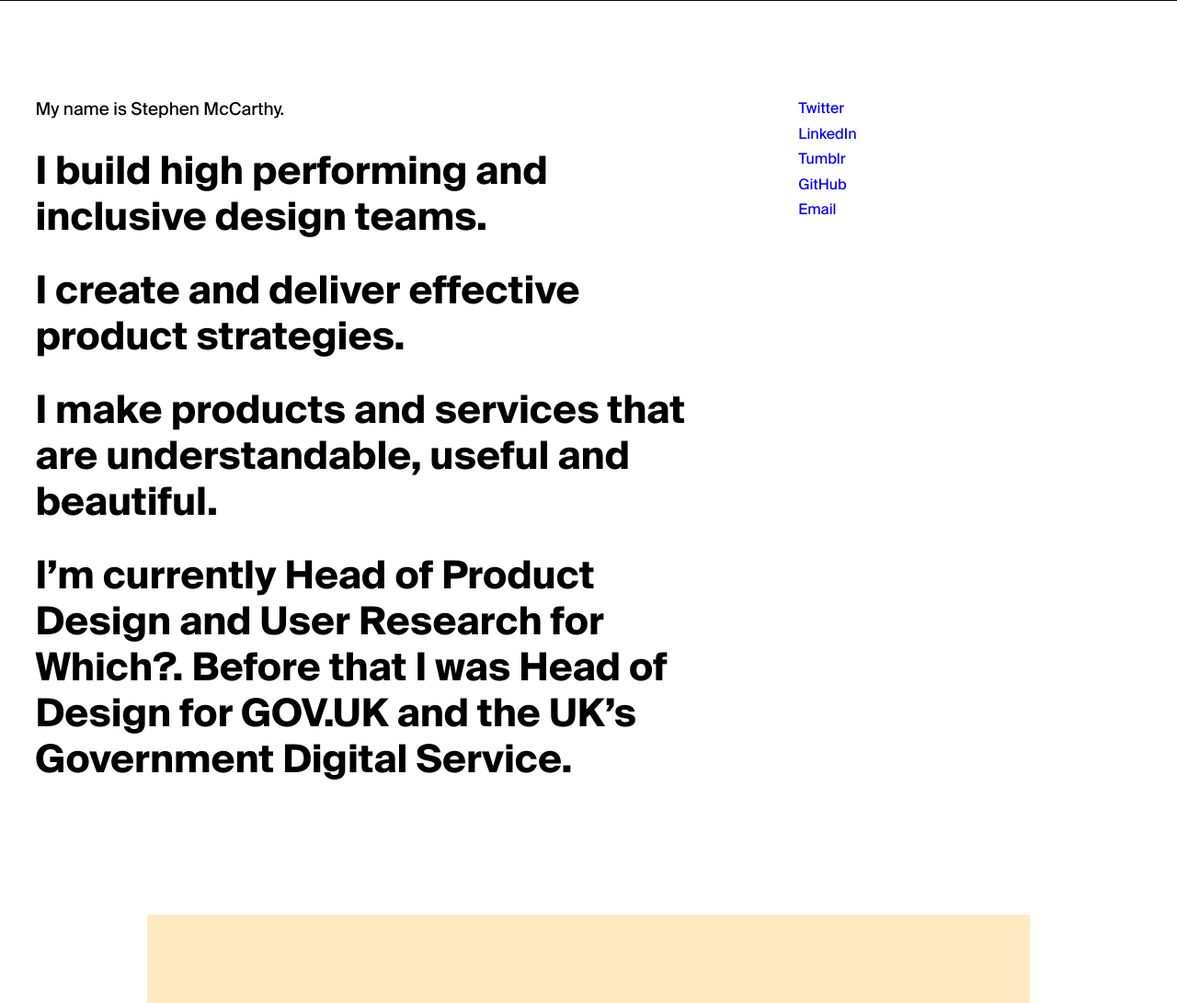
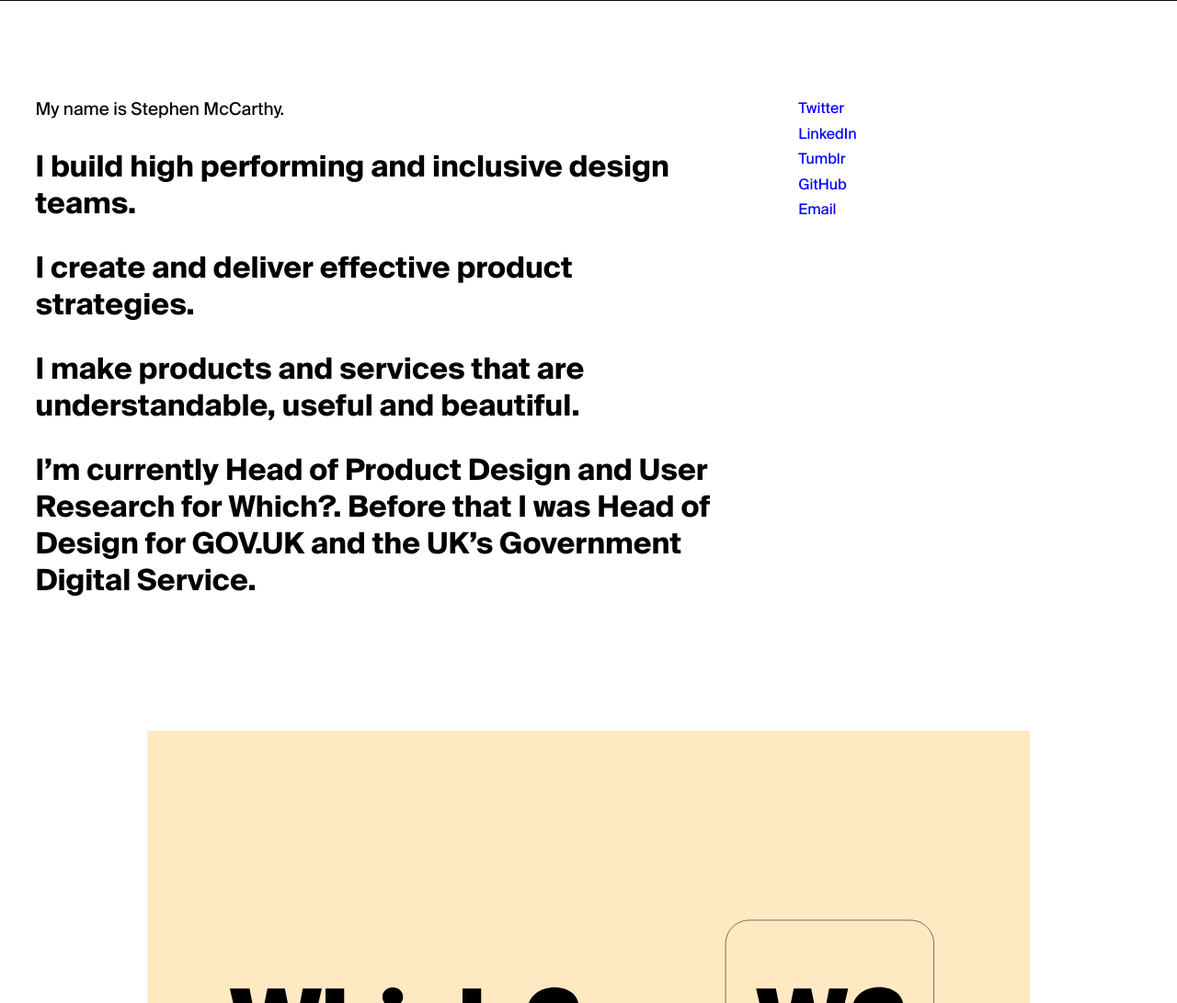
Before and after one commit to stephenjoe1/loft27design, a PHP site: page / in a window 1280 px wide. Shown: the part 798-1889 px from the top of the page at 92% size. Run offline with PHP 8.4, Linux system fonts and the light colour scheme; some libraries are stand-ins or nearby versions.

Commit message:
fixed broken link

```diff
--- a/css/main.css
+++ b/css/main.css
@@ -187,8 +187,8 @@
 
 .intro-about p.lede {
 	font-family: 'SuisseIntl-Bold-WebXL', Helvetica neue, Helvetica, sans-serif;
-	font-size: 42px;
-	line-height: 50px;
+	font-size: 32px;
+	line-height: 40px;
 	margin-bottom: 30px;
 	margin-top: 0px;
 }
--- a/index.html
+++ b/index.html
@@ -98,7 +98,7 @@
 
 			<div class="image-name">
 		    	<img src="images/which-money-health-check.png">
-		        <p class="project-name"><a href="https://www.which.co.uk/tool/my-money-health-check#intro">Helping people through the cost of living crisis</a></p>
+		        <p class="project-name"><a href="https://www.which.co.uk/tool/my-money-health-check/">Helping people through the cost of living crisis</a></p>
 			</div>
 
 			<div class="image-name">
```
